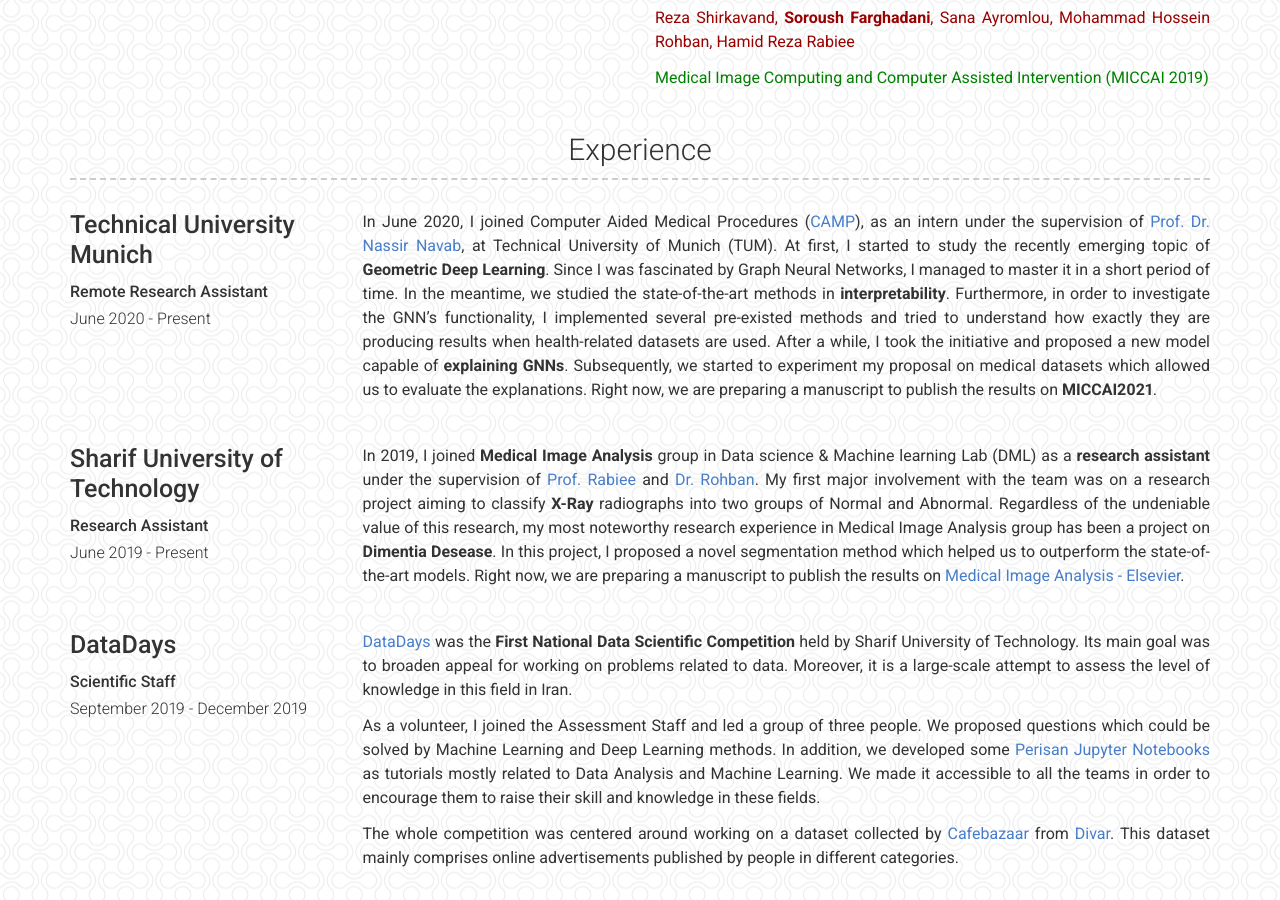
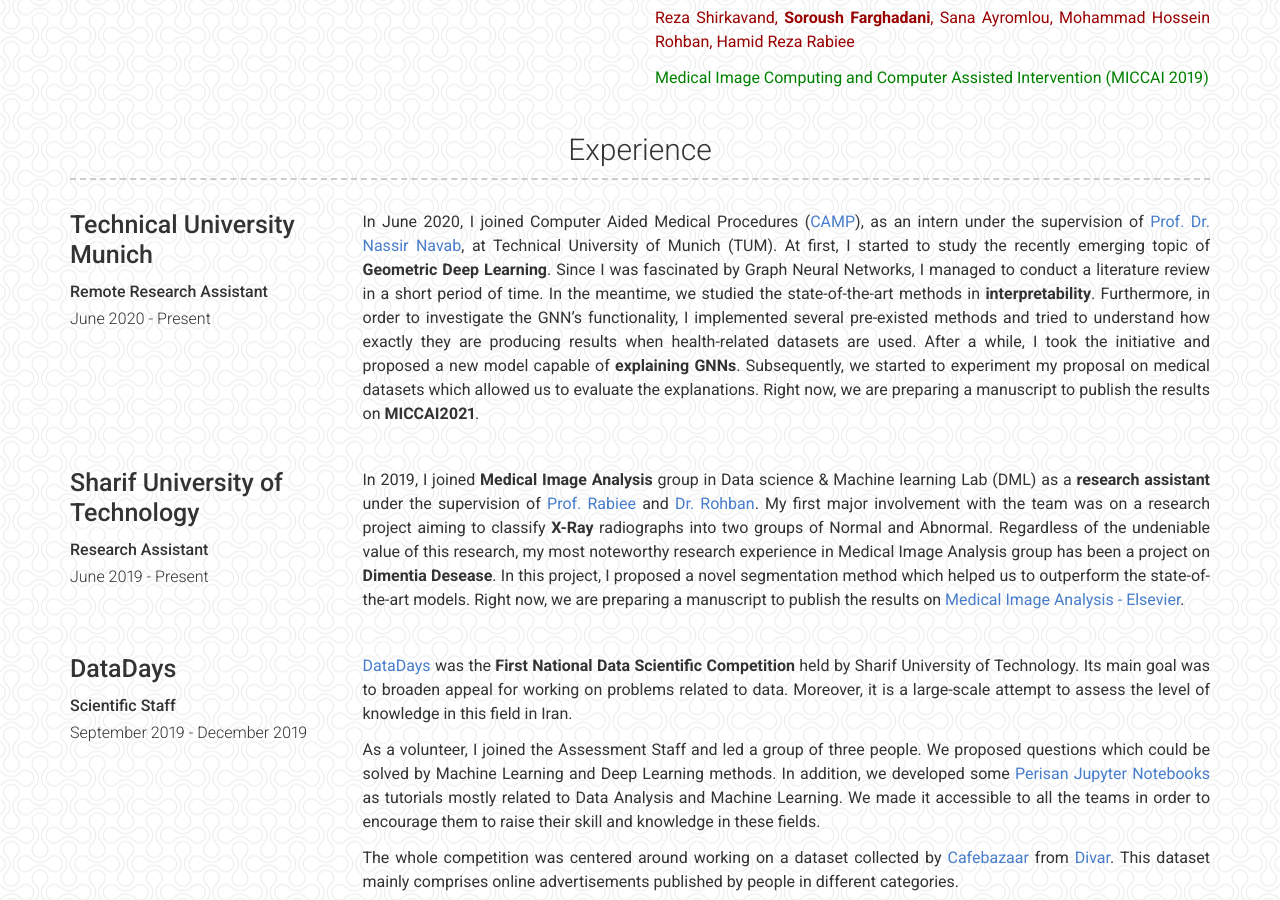
Before and after one commit to sfch1999/sfch1999.github.io, a Jekyll site: the page built from index.md, in a window 1280 px wide and 900 px high, scrolled down 1407 px. Built offline with Jekyll 4.4.1, drawn with Linux system fonts in a browser that asks for light colours; a style sheet for code colours, icons or effects is not loaded.

Commit message:
about me

```diff
--- a/_data/experience.yml
+++ b/_data/experience.yml
@@ -5,7 +5,7 @@
     In June 2020, I joined Computer Aided Medical Procedures ([CAMP](http://campar.in.tum.de)), as an intern
     under the supervision of [Prof. Dr. Nassir Navab](http://campar.in.tum.de/Main/NassirNavab), at Technical University of Munich (TUM).
     At first, I started to study the recently emerging topic of **Geometric Deep Learning**. Since I was fascinated by Graph Neural Networks,
-    I managed to master it in a short period of time. In the meantime, we studied the state-of-the-art methods in **interpretability**. Furthermore,
+    I managed to conduct a literature review in a short period of time. In the meantime, we studied the state-of-the-art methods in **interpretability**. Furthermore,
     in order to investigate the GNN's functionality, I implemented several pre-existed methods and tried to understand how exactly they are producing
     results when health-related datasets are used. After a while, I took the initiative and proposed a new model capable of **explaining GNNs**.
     Subsequently, we started to experiment my proposal on medical datasets which allowed us to evaluate the explanations. Right now, we are preparing
```
